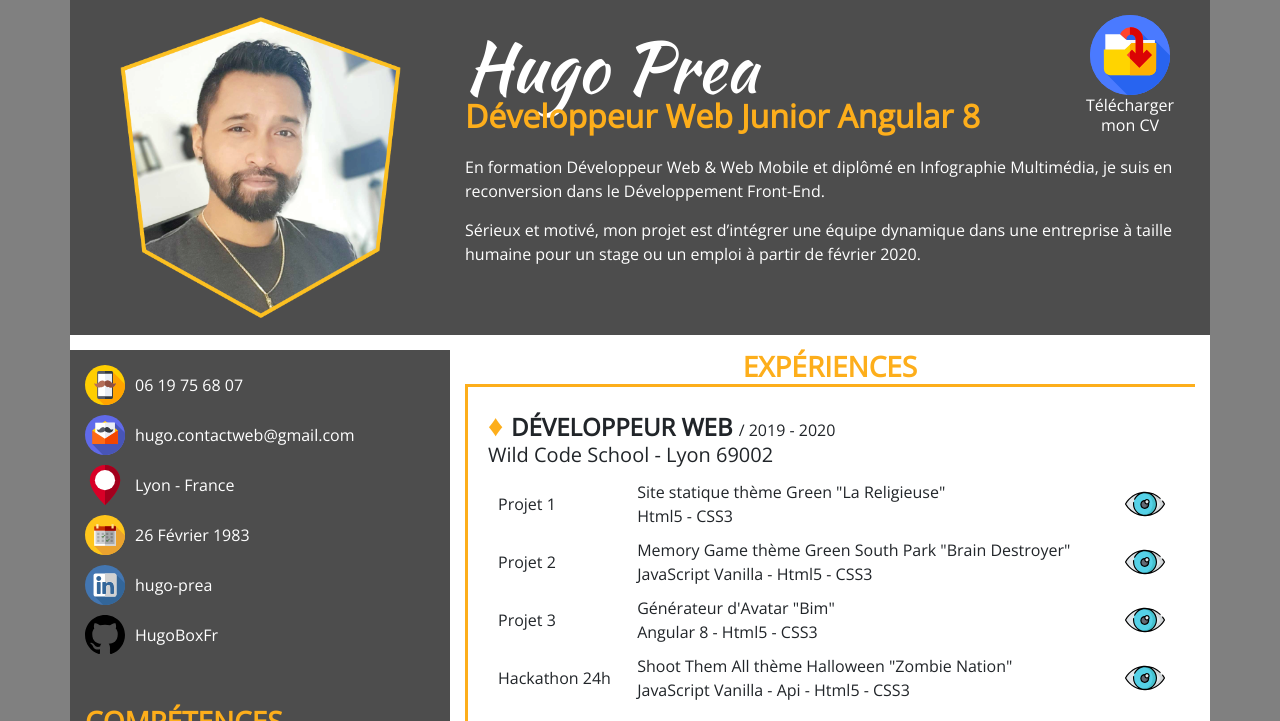
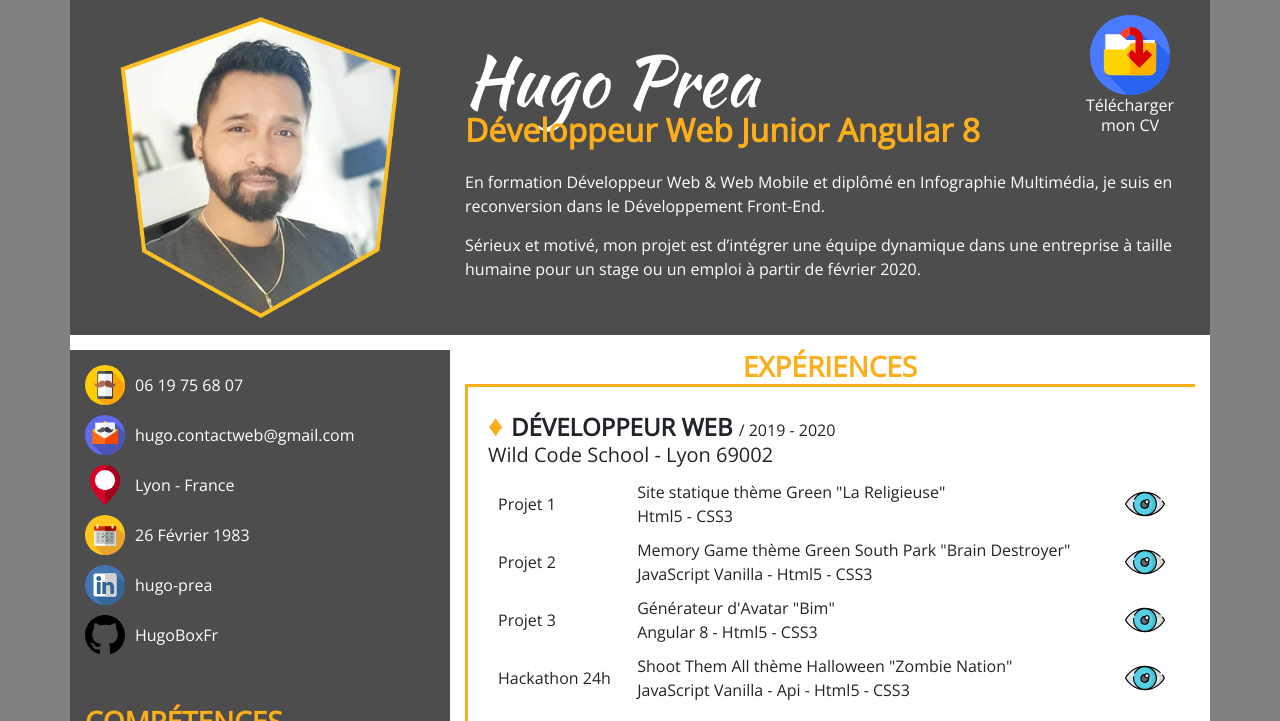
Before and after one commit to HugoBoxFr/cv_hugo, a plain HTML site: page index.html in a window 1280 px wide. Shown: the top 721 px of the page. Drawn offline with nearby package versions, Linux system fonts and the light colour scheme.

Commit message:
fix header

```diff
--- a/style.css
+++ b/style.css
@@ -58,10 +58,16 @@ header .picture img{
     text-align: center;
 }
 
+header .title {
+    display: flex;
+    flex-direction: column;
+    justify-content: center;
+}
+
 header h1 {
     font-family: 'Kaushan Script', cursive;
     font-size: 70px;
-    margin-top: 25px;
+    margin-top: 0;
 }
 
 header h2 {
```
